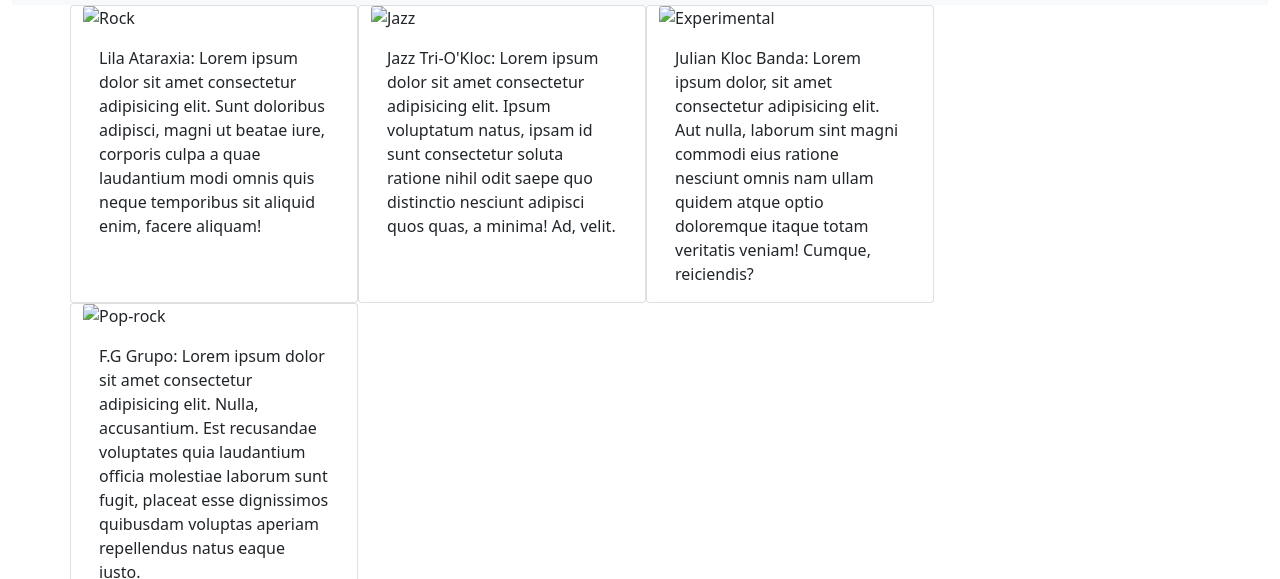
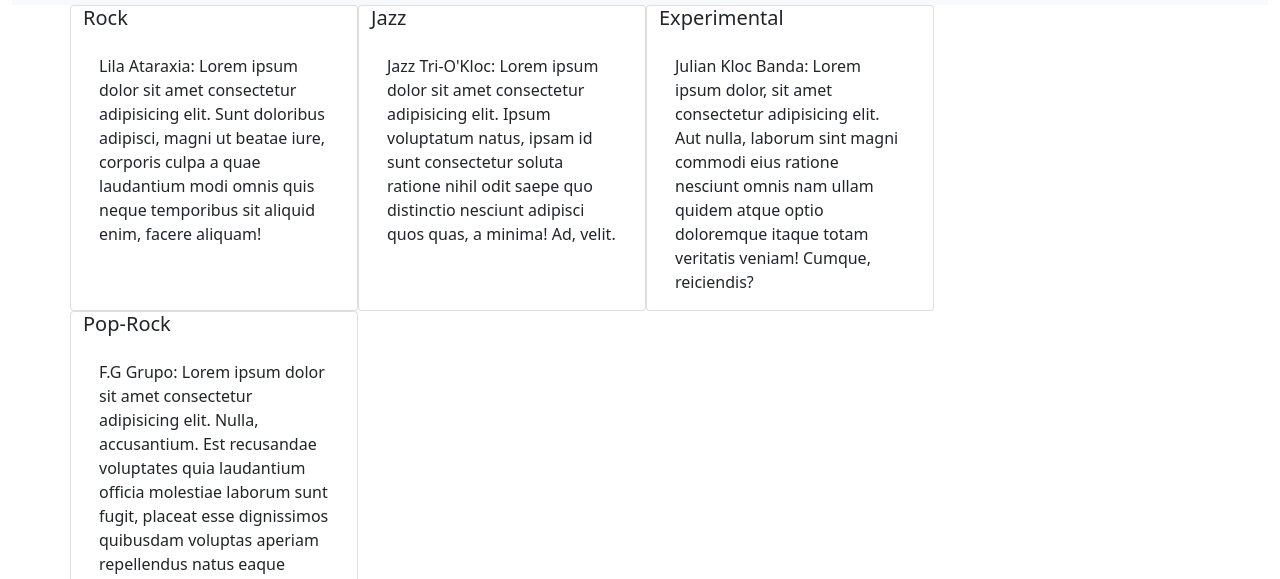
Before and after one commit to jukloc/proyecto_jk_bootstrap, a plain HTML site: page pages/proyectos.html in a window 1280 px wide. Shown: the part 77-656 px from the top of the page. Drawn offline with nearby package versions, Linux system fonts and the light colour scheme; files that its build step writes are made by us from their sources.

Commit message:
cambio de cards

```diff
--- a/pages/proyectos.html
+++ b/pages/proyectos.html
@@ -47,8 +47,8 @@
     </header>
     <main class="container">
         <div class="row">
-            <div class="card" style="width: 18rem;">
-                <img src="..." class="card-img-top" alt="Rock">
+            <div class="card col-12" style="width: 18rem;">
+                <h5>Rock</h5>
                 <div class="card-body">
                     <p class="card-text">Lila Ataraxia: Lorem ipsum dolor sit amet consectetur adipisicing elit. Sunt
                         doloribus adipisci, magni ut beatae iure, corporis culpa a quae laudantium modi omnis quis neque
@@ -56,7 +56,7 @@
                 </div>
             </div>
             <div class="card" style="width: 18rem;">
-                <img src="..." class="card-img-top" alt="Jazz">
+                <h5>Jazz</h5>
                 <div class="card-body">
                     <p class="card-text">Jazz Tri-O'Kloc: Lorem ipsum dolor sit amet consectetur adipisicing elit. Ipsum
                         voluptatum natus, ipsam id sunt consectetur soluta ratione nihil odit saepe quo distinctio
@@ -64,7 +64,7 @@
                 </div>
             </div>
             <div class="card" style="width: 18rem;">
-                <img src="..." class="card-img-top" alt="Experimental">
+                <h5>Experimental</h5>
                 <div class="card-body">
                     <p class="card-text">Julian Kloc Banda: Lorem ipsum dolor, sit amet consectetur adipisicing elit.
                         Aut nulla, laborum sint magni commodi eius ratione nesciunt omnis nam ullam quidem atque optio
@@ -72,7 +72,7 @@
                 </div>
             </div>
             <div class="card" style="width: 18rem;">
-                <img src="assets/img/rockpop.jpg" class="card-img-top" alt="Pop-rock">
+                <h5>Pop-Rock</h5>
                 <div class="card-body">
                     <p class="card-text">F.G Grupo: Lorem ipsum dolor sit amet consectetur adipisicing elit. Nulla,
                         accusantium. Est recusandae voluptates quia laudantium officia molestiae laborum sunt fugit,
```
